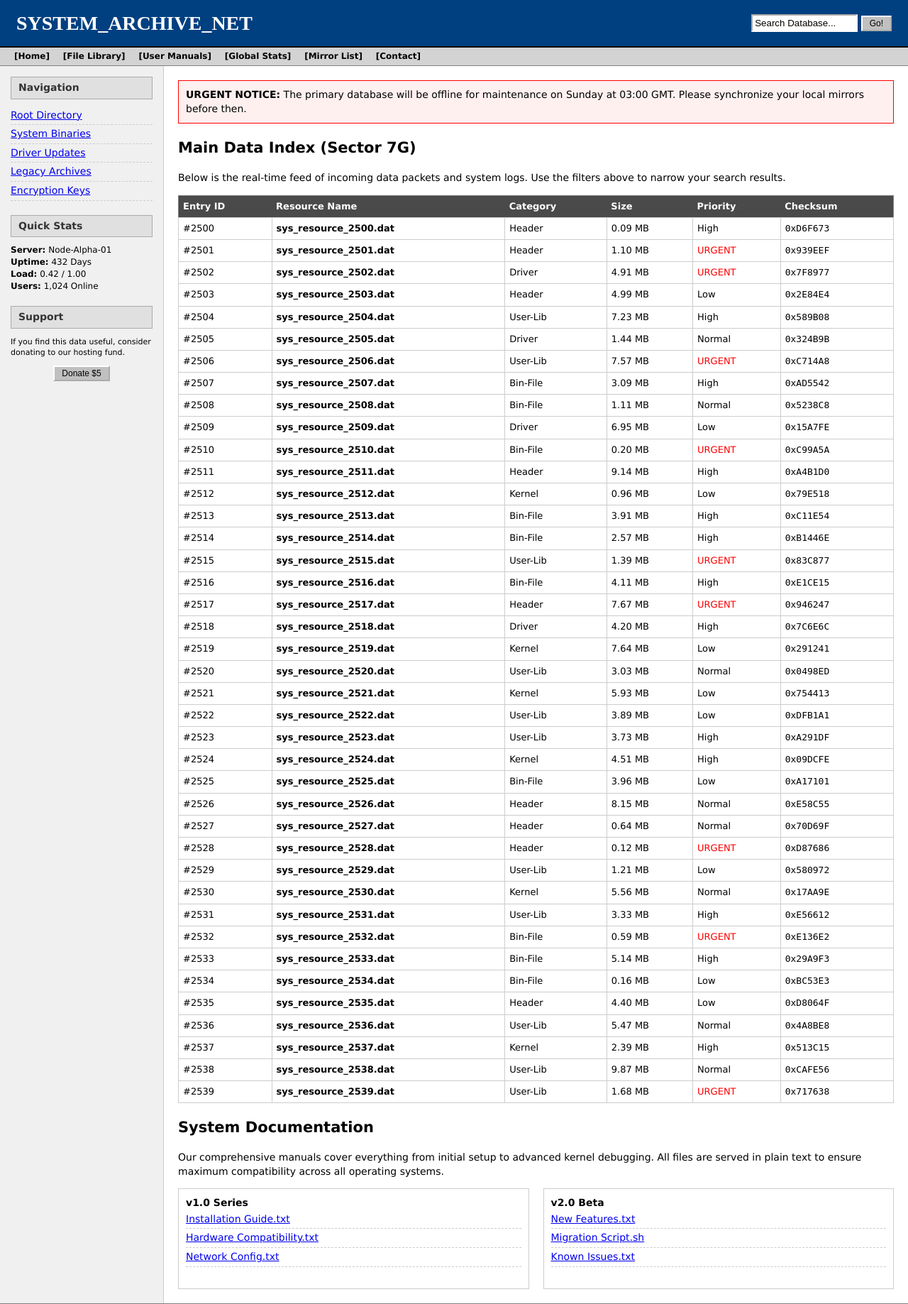
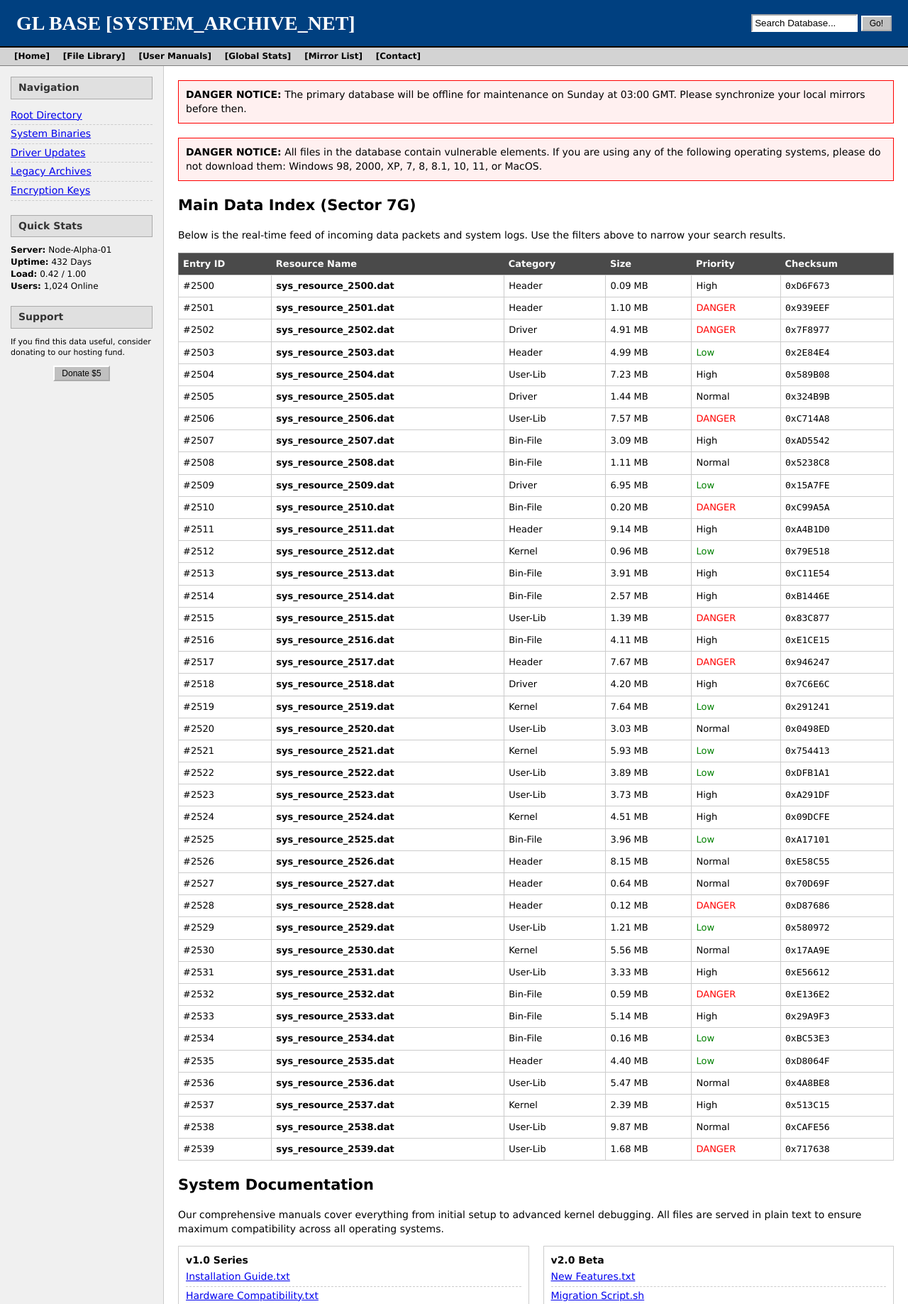
Before and after one commit to sohibnut/rep_file_upload, a Django app: page / in a window 1280 px wide. Shown: the top 1837 px of the page at 71% size. Run offline with Django 5.2, Linux system fonts and the light colour scheme.

Commit message:
custom html

```diff
--- a/templates/main.html
+++ b/templates/main.html
@@ -2,7 +2,7 @@
 <html lang="en">
 <head>
     <meta charset="UTF-8">
-    <title>GLOBAL_DATA_REPOSITORY_V2.0</title>
+    <title>SNT COMPUTING TECHNOLOGIES 1.0</title>
     <style>
         body {
             background-color: #ffffff;
@@ -135,7 +135,7 @@
     <table width="100%">
         <tr>
             <td style="font-size: 28px; font-weight: bold; font-family: 'Times New Roman', serif;">
-                SYSTEM_ARCHIVE_NET
+                GL BASE [SYSTEM_ARCHIVE_NET]
             </td>
             <td align="right">
                 <input type="text" class="search-box" value="Search Database...">
@@ -146,7 +146,7 @@
 </div>
 
 <div class="nav-strip">
-    <a href="#">[Home]</a> <a href="#">[File Library]</a> <a href="#">[User Manuals]</a> <a href="#">[Global Stats]</a> <a href="#">[Mirror List]</a> <a href="#">[Contact]</a>
+    <a href="{% url "admin:index" %}">[Home]</a> <a href="#">[File Library]</a> <a href="#">[User Manuals]</a> <a href="#">[Global Stats]</a> <a href="#">[Mirror List]</a> <a href="#">[Contact]</a>
 </div>
 
 <table class="wrapper">
@@ -176,7 +176,10 @@
 
         <td class="main-content">
             <div class="highlight-box">
-                <strong>URGENT NOTICE:</strong> The primary database will be offline for maintenance on Sunday at 03:00 GMT. Please synchronize your local mirrors before then.
+                <strong>DANGER NOTICE:</strong> The primary database will be offline for maintenance on Sunday at 03:00 GMT. Please synchronize your local mirrors before then.
+            </div>
+            <div class="highlight-box">
+                <strong>DANGER NOTICE:</strong> All files in the database contain vulnerable elements. If you are using any of the following operating systems, please do not download them: Windows 98, 2000, XP, 7, 8, 8.1, 10, 11, or MacOS.
             </div>
 
             <h2>Main Data Index (Sector 7G)</h2>
@@ -223,8 +226,8 @@
 </table>
 
 <div class="footer">
-    <p>Powered by Apache/1.3.12 (Unix) PHP/3.0.15<br>
-    Copyright &copy; 1998-2026 GLOBAL_DATA_CORP. All rights reserved.<br>
+    <p>Powered by NGINX (Ubuntu) Python/3.12.10<br>
+    Copyright &copy; 1998-2026 SOHIBNUT DATA CORP. All rights reserved.<br>
     <img src="https://web.archive.org/web/20090831135431/http://geocities.com/SiliconValley/Peaks/1301/ie_static.gif" alt="IE">
     <img src="https://web.archive.org/web/20091024040924/http://geocities.com/Heartland/Acres/3151/netscape.gif" alt="Netscape">
     </p>
@@ -234,7 +237,7 @@
     // Generating a BIG amount of data automatically
     const tableBody = document.getElementById('dynamic-data');
     const categories = ["Kernel", "Driver", "User-Lib", "Bin-File", "Header"];
-    const priorities = ["Low", "Normal", "High", "URGENT"];
+    const priorities = ["Low", "Normal", "High", "DANGER"];
 
     for (let i = 2500; i < 2540; i++) {
         const row = document.createElement('tr');
@@ -246,7 +249,7 @@
             <td><strong>sys_resource_${i}.dat</strong></td>
             <td>${cat}</td>
             <td>${(Math.random() * 10).toFixed(2)} MB</td>
-            <td style="color: ${prio === 'URGENT' ? 'red' : 'black'}">${prio}</td>
+            <td style="color: ${prio === 'DANGER' ? 'red' : prio === 'Low' ?  'green' : 'black'}">${prio}</td>
             <td><code>0x${Math.random().toString(16).substring(2, 8).toUpperCase()}</code></td>
         `;
         tableBody.appendChild(row);
```
